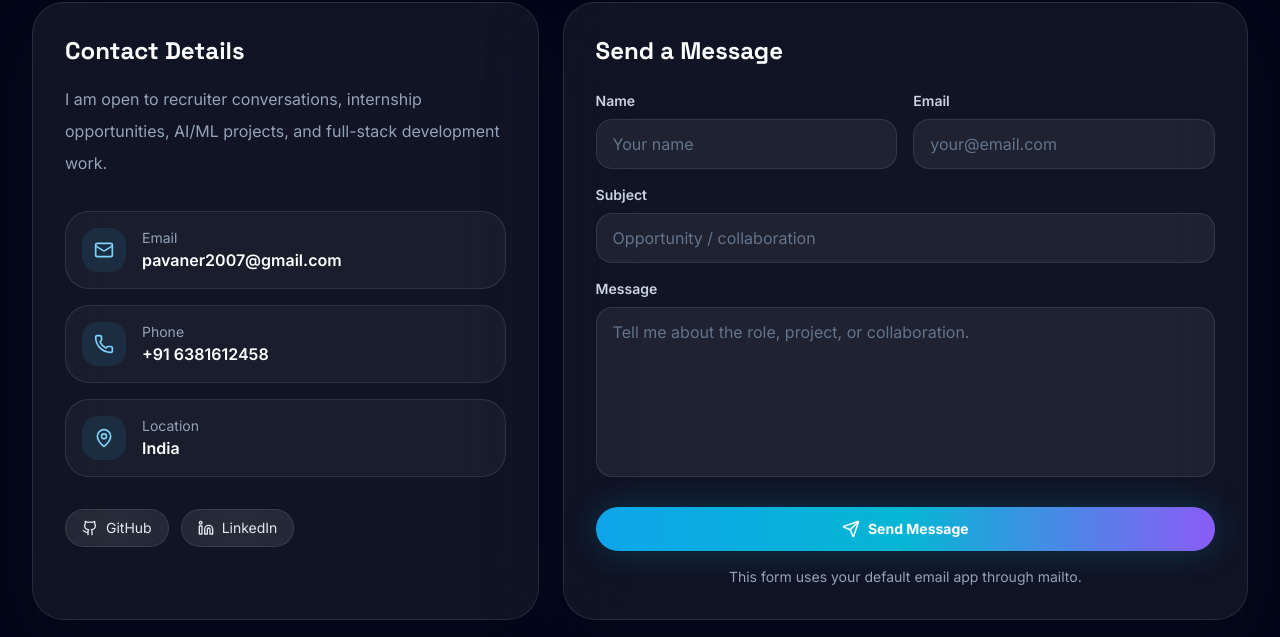
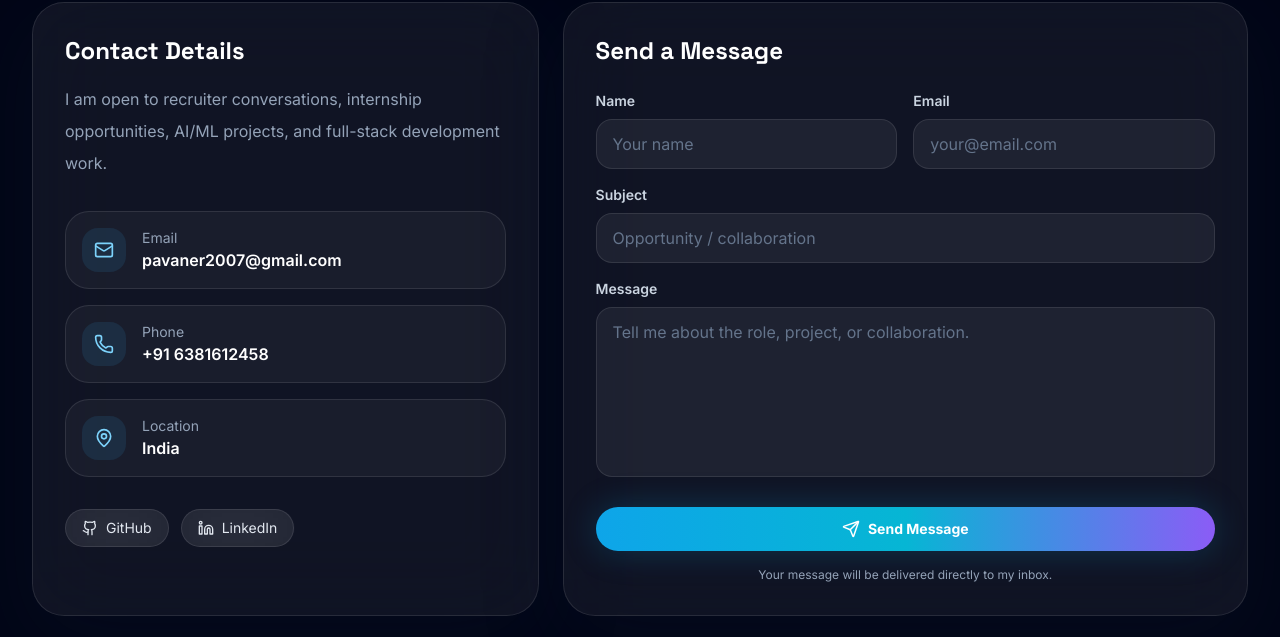
Before and after one commit to pavaner2007/Pavan_Portfoilio, a React (Vite) app: page / in a window 1280 px wide. Shown: the part 9438-10075 px from the top of the page. Built offline with nearby package versions, Linux system fonts and the light colour scheme.

Commit message:
feat(contact): connect Formspree endpoint with asynchronous submission and feedback states

```diff
--- a/src/components/Contact.tsx
+++ b/src/components/Contact.tsx
@@ -1,9 +1,48 @@
+import { useState } from 'react'
 import { motion } from 'framer-motion'
-import { Github, Linkedin, Mail, MapPin, Phone, Send } from 'lucide-react'
-import { personal, socials } from '../data/portfolio'
+import { CheckCircle2, Github, Linkedin, Loader2, Mail, MapPin, Phone, Send, XCircle } from 'lucide-react'
+import { personal } from '../data/portfolio'
 import SectionHeading from './SectionHeading'
 
 export default function Contact() {
+  const [status, setStatus] = useState<'idle' | 'submitting' | 'success' | 'error'>('idle')
+  const [errorMessage, setErrorMessage] = useState('')
+
+  const handleSubmit = async (e: React.FormEvent<HTMLFormElement>) => {
+    e.preventDefault()
+    setStatus('submitting')
+    setErrorMessage('')
+
+    const form = e.currentTarget
+    const formData = new FormData(form)
+
+    try {
+      const response = await fetch('https://formspree.io/f/moevjnjk', {
+        method: 'POST',
+        headers: {
+          Accept: 'application/json'
+        },
+        body: formData
+      })
+
+      if (response.ok) {
+        setStatus('success')
+        form.reset()
+      } else {
+        const data = await response.json()
+        if (data && data.errors) {
+          setErrorMessage(data.errors.map((error: { message: string }) => error.message).join(', '))
+        } else {
+          setErrorMessage('Unable to send message. Please try again or email me directly.')
+        }
+        setStatus('error')
+      }
+    } catch {
+      setErrorMessage('Network error. Please check your connection and try again.')
+      setStatus('error')
+    }
+  }
+
   return (
     <section id="contact" className="relative py-24">
       <div className="section-container relative z-10">
@@ -22,25 +61,41 @@ export default function Contact() {
             transition={{ duration: 0.6 }}
           >
             <h3 className="font-display text-2xl font-bold text-white light:text-slate-950">Contact Details</h3>
-            <p className="muted-text mt-4 leading-8">I am open to recruiter conversations, internship opportunities, AI/ML projects, and full-stack development work.</p>
+            <p className="muted-text mt-4 leading-8">
+              I am open to recruiter conversations, internship opportunities, AI/ML projects, and full-stack development work.
+            </p>
 
             <div className="mt-8 space-y-4">
-              <a href={`mailto:${personal.email}`} className="flex items-center gap-4 rounded-3xl border border-white/10 bg-white/[0.04] p-4 transition hover:border-sky-300/40 light:border-slate-200 light:bg-white">
-                <span className="grid h-11 w-11 place-items-center rounded-2xl bg-sky-400/10 text-sky-300 light:bg-sky-100 light:text-sky-700"><Mail size={20} /></span>
+              <a
+                href={`mailto:${personal.email}`}
+                className="flex items-center gap-4 rounded-3xl border border-white/10 bg-white/[0.04] p-4 transition hover:border-sky-300/40 light:border-slate-200 light:bg-white"
+              >
+                <span className="grid h-11 w-11 place-items-center rounded-2xl bg-sky-400/10 text-sky-300 light:bg-sky-100 light:text-sky-700">
+                  <Mail size={20} />
+                </span>
                 <span>
                   <span className="block text-sm text-slate-400 light:text-slate-500">Email</span>
                   <span className="break-all font-semibold text-white light:text-slate-950">{personal.email}</span>
                 </span>
               </a>
-              <a href={`tel:${personal.phone.replace(/\s/g, '')}`} className="flex items-center gap-4 rounded-3xl border border-white/10 bg-white/[0.04] p-4 transition hover:border-sky-300/40 light:border-slate-200 light:bg-white">
-                <span className="grid h-11 w-11 place-items-center rounded-2xl bg-sky-400/10 text-sky-300 light:bg-sky-100 light:text-sky-700"><Phone size={20} /></span>
+
+              <a
+                href={`tel:${personal.phone.replace(/\s/g, '')}`}
+                className="flex items-center gap-4 rounded-3xl border border-white/10 bg-white/[0.04] p-4 transition hover:border-sky-300/40 light:border-slate-200 light:bg-white"
+              >
+                <span className="grid h-11 w-11 place-items-center rounded-2xl bg-sky-400/10 text-sky-300 light:bg-sky-100 light:text-sky-700">
+                  <Phone size={20} />
+                </span>
                 <span>
                   <span className="block text-sm text-slate-400 light:text-slate-500">Phone</span>
                   <span className="font-semibold text-white light:text-slate-950">{personal.phone}</span>
                 </span>
               </a>
+
               <div className="flex items-center gap-4 rounded-3xl border border-white/10 bg-white/[0.04] p-4 light:border-slate-200 light:bg-white">
-                <span className="grid h-11 w-11 place-items-center rounded-2xl bg-sky-400/10 text-sky-300 light:bg-sky-100 light:text-sky-700"><MapPin size={20} /></span>
+                <span className="grid h-11 w-11 place-items-center rounded-2xl bg-sky-400/10 text-sky-300 light:bg-sky-100 light:text-sky-700">
+                  <MapPin size={20} />
+                </span>
                 <span>
                   <span className="block text-sm text-slate-400 light:text-slate-500">Location</span>
                   <span className="font-semibold text-white light:text-slate-950">{personal.location}</span>
@@ -49,45 +104,127 @@ export default function Contact() {
             </div>
 
             <div className="mt-8 flex flex-wrap gap-3">
-              <a href={personal.github} target="_blank" rel="noreferrer" className="pill inline-flex items-center gap-2"><Github size={16} /> GitHub</a>
-              <a href={personal.linkedin} target="_blank" rel="noreferrer" className="pill inline-flex items-center gap-2"><Linkedin size={16} /> LinkedIn</a>
+              <a
+                href={personal.github}
+                target="_blank"
+                rel="noreferrer"
+                className="pill inline-flex items-center gap-2"
+              >
+                <Github size={16} /> GitHub
+              </a>
+              <a
+                href={personal.linkedin}
+                target="_blank"
+                rel="noreferrer"
+                className="pill inline-flex items-center gap-2"
+              >
+                <Linkedin size={16} /> LinkedIn
+              </a>
             </div>
           </motion.div>
 
-          <motion.form
+          <motion.div
             className="glass-card rounded-[2rem] p-6 sm:p-8"
             initial={{ opacity: 0, x: 24 }}
             whileInView={{ opacity: 1, x: 0 }}
             viewport={{ once: true, margin: '-100px' }}
             transition={{ duration: 0.6 }}
-            action={`mailto:${personal.email}`}
-            method="post"
-            encType="text/plain"
           >
             <h3 className="font-display text-2xl font-bold text-white light:text-slate-950">Send a Message</h3>
-            <div className="mt-6 grid gap-4 sm:grid-cols-2">
+
+            {status === 'success' ? (
+              <motion.div
+                initial={{ opacity: 0, scale: 0.95 }}
+                animate={{ opacity: 1, scale: 1 }}
+                className="mt-8 rounded-3xl border border-emerald-400/20 bg-emerald-400/10 p-8 text-center light:border-emerald-300 light:bg-emerald-50"
+              >
+                <CheckCircle2 size={48} className="mx-auto text-emerald-400 light:text-emerald-600" />
+                <h4 className="mt-4 font-display text-xl font-bold text-white light:text-slate-950">Message Sent!</h4>
+                <p className="muted-text mt-2 text-sm leading-relaxed">
+                  Thank you for reaching out. Your message has been sent directly to my inbox, and I will get back to you shortly.
+                </p>
+                <button
+                  type="button"
+                  onClick={() => setStatus('idle')}
+                  className="primary-button mt-6 text-sm"
+                >
+                  Send Another Message
+                </button>
+              </motion.div>
+            ) : (
+              <form onSubmit={handleSubmit} className="mt-6">
+                {status === 'error' && (
+                  <div className="mb-4 flex items-center gap-2 rounded-2xl border border-rose-400/30 bg-rose-500/10 p-4 text-xs font-semibold text-rose-300 light:border-rose-200 light:bg-rose-50 light:text-rose-700">
+                    <XCircle size={16} className="shrink-0" />
+                    <span>{errorMessage || 'Failed to send message. Please try again.'}</span>
+                  </div>
+                )}
+
+                <div className="grid gap-4 sm:grid-cols-2">
                   <label className="block">
                     <span className="mb-2 block text-sm font-semibold text-slate-300 light:text-slate-700">Name</span>
-                <input name="name" required className="w-full rounded-2xl border border-white/10 bg-white/[0.06] px-4 py-3 text-white outline-none transition placeholder:text-slate-500 focus:border-sky-300 light:border-slate-200 light:bg-white light:text-slate-950" placeholder="Your name" />
+                    <input
+                      name="name"
+                      required
+                      className="w-full rounded-2xl border border-white/10 bg-white/[0.06] px-4 py-3 text-white outline-none transition placeholder:text-slate-500 focus:border-sky-300 light:border-slate-200 light:bg-white light:text-slate-950"
+                      placeholder="Your name"
+                    />
                   </label>
                   <label className="block">
                     <span className="mb-2 block text-sm font-semibold text-slate-300 light:text-slate-700">Email</span>
-                <input name="email" type="email" required className="w-full rounded-2xl border border-white/10 bg-white/[0.06] px-4 py-3 text-white outline-none transition placeholder:text-slate-500 focus:border-sky-300 light:border-slate-200 light:bg-white light:text-slate-950" placeholder="your@email.com" />
+                    <input
+                      name="email"
+                      type="email"
+                      required
+                      className="w-full rounded-2xl border border-white/10 bg-white/[0.06] px-4 py-3 text-white outline-none transition placeholder:text-slate-500 focus:border-sky-300 light:border-slate-200 light:bg-white light:text-slate-950"
+                      placeholder="your@email.com"
+                    />
                   </label>
                 </div>
+
                 <label className="mt-4 block">
                   <span className="mb-2 block text-sm font-semibold text-slate-300 light:text-slate-700">Subject</span>
-              <input name="subject" required className="w-full rounded-2xl border border-white/10 bg-white/[0.06] px-4 py-3 text-white outline-none transition placeholder:text-slate-500 focus:border-sky-300 light:border-slate-200 light:bg-white light:text-slate-950" placeholder="Opportunity / collaboration" />
+                  <input
+                    name="subject"
+                    required
+                    className="w-full rounded-2xl border border-white/10 bg-white/[0.06] px-4 py-3 text-white outline-none transition placeholder:text-slate-500 focus:border-sky-300 light:border-slate-200 light:bg-white light:text-slate-950"
+                    placeholder="Opportunity / collaboration"
+                  />
                 </label>
+
                 <label className="mt-4 block">
                   <span className="mb-2 block text-sm font-semibold text-slate-300 light:text-slate-700">Message</span>
-              <textarea name="message" required rows={6} className="w-full resize-none rounded-2xl border border-white/10 bg-white/[0.06] px-4 py-3 text-white outline-none transition placeholder:text-slate-500 focus:border-sky-300 light:border-slate-200 light:bg-white light:text-slate-950" placeholder="Tell me about the role, project, or collaboration." />
+                  <textarea
+                    name="message"
+                    required
+                    rows={6}
+                    className="w-full resize-none rounded-2xl border border-white/10 bg-white/[0.06] px-4 py-3 text-white outline-none transition placeholder:text-slate-500 focus:border-sky-300 light:border-slate-200 light:bg-white light:text-slate-950"
+                    placeholder="Tell me about the role, project, or collaboration."
+                  />
                 </label>
-            <button type="submit" className="primary-button mt-6 w-full">
+
+                <button
+                  type="submit"
+                  disabled={status === 'submitting'}
+                  className="primary-button mt-6 w-full cursor-pointer disabled:opacity-60"
+                >
+                  {status === 'submitting' ? (
+                    <>
+                      <Loader2 size={18} className="animate-spin" /> Sending Message...
+                    </>
+                  ) : (
+                    <>
                       <Send size={18} /> Send Message
+                    </>
+                  )}
                 </button>
-            <p className="muted-text mt-4 text-center text-sm">This form uses your default email app through mailto.</p>
-          </motion.form>
+
+                <p className="muted-text mt-4 text-center text-xs">
+                  Your message will be delivered directly to my inbox.
+                </p>
+              </form>
+            )}
+          </motion.div>
         </div>
       </div>
     </section>
```
Lines whose indentation alone changed are shown as unchanged.
